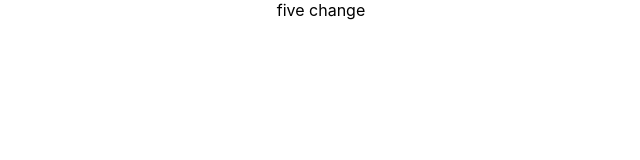
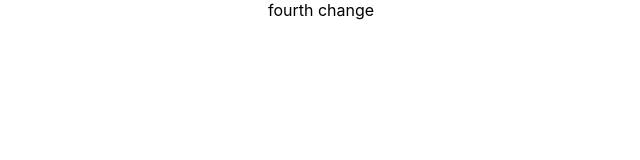
Before and after one commit to Chidanandakm/testing2, a React (Create React App) app: page / in a window 1280 px wide. Shown: the top 160 px of the page, without its empty margins (319-959 px from the left). Built offline with nearby package versions, Linux system fonts and the light colour scheme.

Commit message:
Revert "forth commit"
This reverts commit 03b460707d9312c0cd2e6513f12f6b538fc2e143.

```diff
--- a/src/App.js
+++ b/src/App.js
@@ -4,7 +4,7 @@ import './App.css';
 function App() {
   return (
     <div className="App">
-      five change
+      fourth change
     </div>
   );
 }
```
